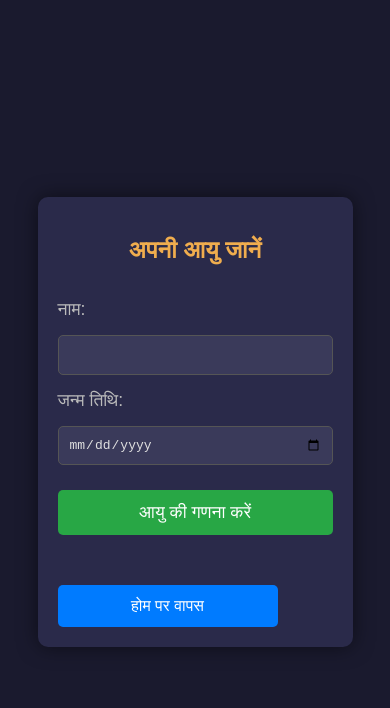
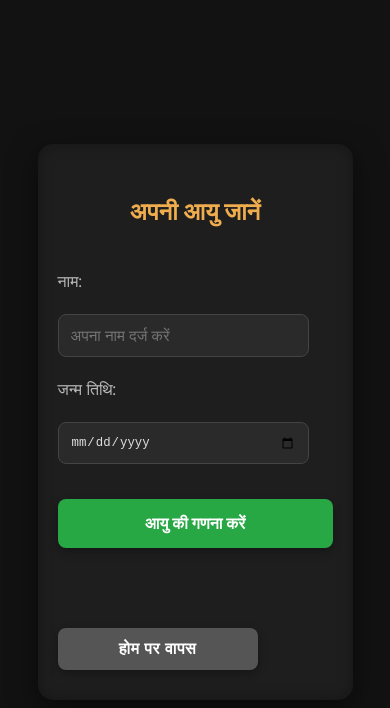
Before and after one commit to ARVINDDARA/ADBOSSG, a plain HTML site: page index.html in a window 390 px wide. Both pictures are taken after a click on the button "अपनी आयु जानें". Drawn offline with Linux system fonts and the light colour scheme.

Commit message:
Update index.html

```diff
--- a/index.html
+++ b/index.html
@@ -4,28 +4,40 @@
     <meta charset="UTF-8">
     <meta name="viewport" content="width=device-width, initial-scale=1.0, maximum-scale=1.0, user-scalable=no" />
     <title>ADBOSS 2.0</title>
-    <link href="https://fonts.googleapis.com/css2?family=Press+Start+2P&display=swap" rel="stylesheet">
+    <link href="https://fonts.googleapis.com/css2?family=Press+Start+2P&family=Poppins:wght@400;600;700&display=swap" rel="stylesheet">
     <style>
-        /* आपकी मौजूदा CSS */
+        :root {
+            --dark-background: #121212;
+            --card-background: #1e1e1e;
+            --text-color: #e0e0e0;
+            --primary-color: #8A2BE2; /* A modern purple */
+            --primary-hover: #9932CC; /* Darker purple on hover */
+            --accent-color: #00bcd4;
+            --shadow-light: rgba(0, 0, 0, 0.3);
+            --shadow-medium: rgba(0, 0, 0, 0.5);
+        }
+
         body {
-            font-family: 'Press Start 2P', cursive;
+            font-family: 'Poppins', sans-serif; /* Modern sans-serif for main content */
             display: flex;
             justify-content: center;
             align-items: center;
             min-height: 100vh;
             margin: 0;
-            background-color: #1a1a2e;
-            color: #e0e0e0;
+            background-color: var(--dark-background);
+            color: var(--text-color);
             overflow-x: hidden;
             box-sizing: border-box;
             padding: 20px;
+            perspective: 1000px; /* For 3D effects if needed later */
         }
 
         #intro-screen {
+            font-family: 'Press Start 2P', cursive; /* Keep retro font for intro */
             text-align: center;
             font-size: 3.5em;
             font-weight: bold;
-            color: #00bcd4;
+            color: var(--accent-color);
             animation: glitchReveal 3s forwards;
             text-shadow: 0 0 10px rgba(0, 189, 212, 0.7), 0 0 20px rgba(0, 189, 212, 0.5);
             letter-spacing: 5px;
@@ -35,6 +47,7 @@
             transform: translate(-50%, -50%);
             width: 90%;
             max-width: 600px;
+            z-index: 10;
         }
 
         @keyframes glitchReveal {
@@ -53,120 +66,224 @@
             flex-direction: column;
             align-items: center;
             gap: 20px;
-            background-color: #2a2a4a;
+            background-color: var(--card-background);
             padding: 40px;
-            border-radius: 10px;
-            box-shadow: 0 0 20px rgba(0, 0, 0, 0.5);
+            border-radius: 15px; /* Softer, modern corners */
+            box-shadow: 0 10px 30px var(--shadow-medium), 0 0 15px var(--shadow-light) inset; /* Deeper shadow */
             max-width: 500px;
             width: 90%;
             text-align: center;
             box-sizing: border-box;
             overflow-y: auto;
             max-height: 90vh;
+            animation: fadeIn 0.8s ease-out forwards; /* Smooth fade-in */
+        }
+
+        @keyframes fadeIn {
+            from { opacity: 0; transform: translateY(20px); }
+            to { opacity: 1; transform: translateY(0); }
         }
 
         #new-home-screen h1 {
-            color: #4CAF50;
-            margin-bottom: 20px;
-            font-size: 1.8em;
-            font-family: Arial, sans-serif;
+            color: var(--primary-color); /* Use primary color for heading */
+            margin-bottom: 25px; /* More space */
+            font-size: 2.2em;
+            font-weight: 700; /* Bolder font */
+            letter-spacing: 1px;
+            text-shadow: 0 2px 5px rgba(0, 0, 0, 0.3);
         }
 
         .button {
-            background-color: #007bff;
+            background: linear-gradient(45deg, var(--primary-color), #DA70D6); /* Gradient for buttons */
             color: white;
             padding: 15px 30px;
             border: none;
-            border-radius: 5px;
-            font-size: 1.2em;
+            border-radius: 8px; /* Slightly rounded for modern look */
+            font-size: 1.15em;
             cursor: pointer;
-            transition: background-color 0.3s ease;
-            width: 80%;
-            max-width: 300px;
-            font-family: Arial, sans-serif;
+            transition: all 0.3s ease; /* Smooth transitions for all properties */
+            width: 90%; /* Wider buttons */
+            max-width: 320px;
+            font-weight: 600; /* Semi-bold text */
             text-decoration: none;
             display: flex;
             justify-content: center;
             align-items: center;
+            box-shadow: 0 4px 15px rgba(0, 0, 0, 0.4); /* Button shadow */
+            position: relative; /* For subtle pseudo-element effects */
+            overflow: hidden;
+            letter-spacing: 0.5px;
         }
 
         .button:hover {
-            background-color: #0056b3;
+            background: linear-gradient(45deg, var(--primary-hover), #BA55D3); /* Darker gradient on hover */
+            transform: translateY(-3px) scale(1.02); /* Lift and slightly enlarge */
+            box-shadow: 0 8px 20px rgba(0, 0, 0, 0.6); /* More pronounced shadow */
         }
+
+        .button:active {
+            transform: translateY(0px) scale(0.98); /* Press effect */
+            box-shadow: 0 2px 10px rgba(0, 0, 0, 0.3);
+        }
+
+        /* Subtle ripple effect on click (CSS only) */
+        .button::after {
+            content: '';
+            position: absolute;
+            top: 50%;
+            left: 50%;
+            width: 5px;
+            height: 5px;
+            background: rgba(255, 255, 255, 0.4);
+            border-radius: 50%;
+            opacity: 0;
+            transform: scale(1);
+            transition: all 0.5s ease-out;
+        }
+
+        .button:active::after {
+            transform: scale(200);
+            opacity: 1;
+        }
+
 
         #age-prediction-section {
             display: none;
             flex-direction: column;
             gap: 15px;
-            background-color: #2a2a4a;
+            background-color: var(--card-background);
             padding: 40px;
-            border-radius: 10px;
-            box-shadow: 0 0 20px rgba(0, 0, 0, 0.5);
+            border-radius: 15px;
+            box-shadow: 0 10px 30px var(--shadow-medium), 0 0 15px var(--shadow-light) inset;
             max-width: 500px;
             width: 90%;
-            font-family: Arial, sans-serif;
+            font-family: 'Poppins', sans-serif;
             box-sizing: border-box;
             overflow-y: auto;
             max-height: 90vh;
+            animation: fadeIn 0.8s ease-out forwards;
         }
 
         #age-prediction-section h2 {
              color: #f0ad4e;
              text-align: center;
              margin-bottom: 20px;
+             font-size: 1.8em;
+             font-weight: 600;
         }
 
         #age-prediction-section label {
-            font-size: 1.1em;
+            font-size: 1em;
             color: #bbbbbb;
+            text-align: left;
+            width: 100%;
+            margin-top: 5px;
+            margin-bottom: 5px;
         }
 
         #age-prediction-section input[type="text"],
         #age-prediction-section input[type="date"] {
-            padding: 10px;
-            border: 1px solid #555;
-            border-radius: 5px;
-            background-color: #3a3a5a;
-            color: #e0e0e0;
+            padding: 12px;
+            border: 1px solid #444;
+            border-radius: 8px;
+            background-color: #2a2a2a;
+            color: var(--text-color);
             font-size: 1em;
-            width: calc(100% - 22px);
+            width: calc(100% - 24px); /* Account for padding */
+            box-sizing: border-box; /* Include padding in width */
+            transition: border-color 0.3s ease, box-shadow 0.3s ease;
+        }
+
+        #age-prediction-section input[type="text"]:focus,
+        #age-prediction-section input[type="date"]:focus {
+            outline: none;
+            border-color: var(--primary-color);
+            box-shadow: 0 0 0 3px rgba(138, 43, 226, 0.5);
         }
 
         #age-prediction-section input[type="submit"] {
             background-color: #28a745;
             color: white;
-            padding: 12px 25px;
+            padding: 14px 28px;
             border: none;
-            border-radius: 5px;
+            border-radius: 8px;
             font-size: 1.1em;
             cursor: pointer;
-            transition: background-color 0.3s ease;
-            margin-top: 10px;
-            font-family: Arial, sans-serif;
+            transition: background-color 0.3s ease, transform 0.2s ease, box-shadow 0.3s ease;
+            margin-top: 20px;
+            font-family: 'Poppins', sans-serif;
+            font-weight: 600;
+            box-shadow: 0 4px 10px rgba(0, 0, 0, 0.3);
         }
 
         #age-prediction-section input[type="submit"]:hover {
             background-color: #218838;
+            transform: translateY(-2px);
+            box-shadow: 0 6px 15px rgba(0, 0, 0, 0.4);
+        }
+        #age-prediction-section input[type="submit"]:active {
+            transform: translateY(0px);
+            box-shadow: 0 2px 8px rgba(0, 0, 0, 0.2);
         }
 
         #age-result {
-            margin-top: 20px;
-            font-size: 1.5em;
-            color: #00bcd4;
+            margin-top: 25px;
+            font-size: 1.6em;
+            color: var(--accent-color);
             text-align: center;
-            font-weight: bold;
+            font-weight: 700;
+            letter-spacing: 0.5px;
+            text-shadow: 0 0 8px rgba(0, 189, 212, 0.5);
         }
+
+        /* Back button styling - reusing .button class but overriding some styles for specific look */
+        #back-to-new-home-from-age {
+            margin-top: 25px; /* More space above back button */
+            background: #555; /* A more subdued color for back */
+            font-size: 1em;
+            padding: 12px 25px;
+            max-width: 200px;
+            box-shadow: 0 3px 10px rgba(0, 0, 0, 0.3);
+        }
+
+        #back-to-new-home-from-age:hover {
+            background: #777;
+            transform: translateY(-2px) scale(1.01);
+            box-shadow: 0 5px 12px rgba(0, 0, 0, 0.4);
+        }
+
 
         @media (max-width: 600px) {
             #intro-screen {
                 font-size: 2.5em;
+                letter-spacing: 2px;
             }
             #new-home-screen, #age-prediction-section {
-                padding: 20px;
+                padding: 30px 20px; /* Adjust padding for smaller screens */
+                gap: 15px;
+            }
+            #new-home-screen h1 {
+                font-size: 1.8em;
+                margin-bottom: 20px;
             }
             .button {
+                padding: 14px 20px;
+                font-size: 1.0em;
+                max-width: none; /* Allow buttons to take full width if needed */
+            }
+            #age-prediction-section h2 {
+                font-size: 1.5em;
+            }
+            #age-prediction-section input[type="text"],
+            #age-prediction-section input[type="date"] {
+                font-size: 0.95em;
+            }
+            #age-prediction-section input[type="submit"] {
                 padding: 12px 20px;
                 font-size: 1em;
+            }
+            #age-result {
+                font-size: 1.3em;
             }
         }
     </style>
@@ -187,7 +304,7 @@
     <div id="age-prediction-section">
         <h2>अपनी आयु जानें</h2>
         <label for="user-name">नाम:</label>
-        <input type="text" id="user-name" required>
+        <input type="text" id="user-name" required placeholder="अपना नाम दर्ज करें">
 
         <label for="user-dob">जन्म तिथि:</label>
         <input type="date" id="user-dob" required>
```
